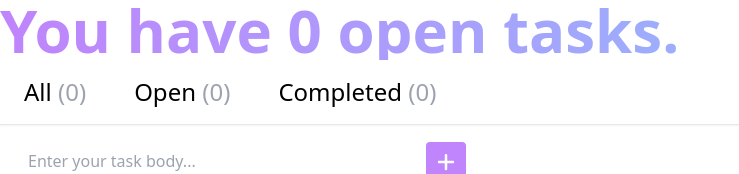
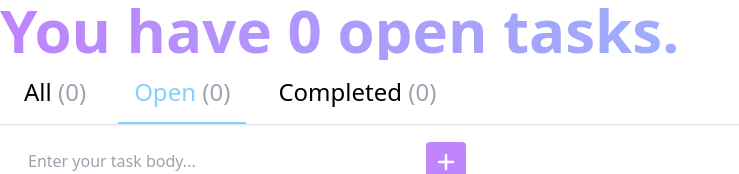
Before and after one commit to saraNasser4/ToDo-list, a React (Create React App) app: page / in a window 1280 px wide. Shown: the top 174 px of the page, without its empty margins (0-739 px from the left). Built offline with nearby package versions, Linux system fonts and the light colour scheme.

Commit message:
make the tabs component dynamic when you click on it open the right tab for you

```diff
--- a/src/App.js
+++ b/src/App.js
@@ -5,25 +5,22 @@ import TodoInput from "./components/TodoInput";
 import { useState } from "react";
 
 function App() {
-  // const todos =[
-    //   { input: 'Get the groceries!', complete: false},
-    //   { input: 'Learn how to web design', complete: false},
-    //   { input: 'Hello? Add your first todo!', complete: true},
-    // ]
-
   const [todos, SetTodos] = useState([]);
+  const [tabActive, setTabActive] =useState('Open')
 
   const handleAddTask = (newTask)=> {
     const newTodoList = [...todos, { input: newTask, complete: false}]
     SetTodos(newTodoList)
   }
 
+
+
   return (
     <>
       <Header todos={todos.length} />
-      <Tabs todos={todos} />
+      <Tabs tabActive={tabActive} setTabActive={setTabActive} todos={todos} />
       <TodoInput handleAddTask={handleAddTask}/>
-      <TodoList todos={todos} />
+      <TodoList tabActive={tabActive} todos={todos} />
     </>
   );
 }
--- a/src/components/Tabs.js
+++ b/src/components/Tabs.js
@@ -2,6 +2,9 @@ import React from 'react'
 
 function Tabs(props){
     const tabs= ['All', 'Open', 'Completed']
+    const handlerClick = (e)=> {
+
+    }
 
   return (
     <nav className='border-b border-gray-200 shadow-sm'>
@@ -11,10 +14,13 @@ function Tabs(props){
                 tab === 'Open' ?
                 props.todos.filter(val => !val.complete).length :
                 props.todos.filter(val => val.complete).length;
+
             return(
-                //dark:hover:border-b-sky-600
-                <button key={index} className={`p-4 mx-2 sm:text-xl lg:text-2xl font-medium hover:border-b-2  hover:border-b-sky-300 hover:pb-[14px] cursor-auto`}>
-                    <h4 className='hover:text-sky-300 !cursor-pointer duration-200'>{tab} <span className='text-gray-400'>({numOfTasks})</span></h4>
+                <button
+                    onClick={()=> props.setTabActive(tab)}
+                    key={index}
+                    className={`p-4 mx-2 sm:text-xl lg:text-2xl font-medium cursor-auto ${props.tabActive === tab ? 'border-b-2 border-b-sky-300 pb-[14px] text-sky-300' : ''}`}>
+                    <h4 className='!cursor-pointer duration-200'>{tab} <span className='text-gray-400'>({numOfTasks})</span></h4>
                 </button>
             )
         })}
--- a/src/components/TodoInput.js
+++ b/src/components/TodoInput.js
@@ -16,7 +16,11 @@ function TodoInput (props) {
           className='flex-1 px-3 py-2 border-gradient border-clip-padding outline-none caret-purple-500'
         />
         <button
-          onClick={()=> value ? props.handleAddTask(value) : null}
+          onClick={()=> {
+            if (!value) {return}
+            props.handleAddTask(value)
+            setValue('')
+          }}
           className='text-white p-[10px] rounded bg-purple-400 transition-all text-xl duration-150 hover:bg-purple-600'>
           <FaPlus />
         </button>
--- a/src/components/TodoList.js
+++ b/src/components/TodoList.js
@@ -2,13 +2,14 @@ import React from 'react'
 import TodoCard from './TodoCard';
 
 function TodoList (props) {
-  const tab = 'All'
+  const tab = props.tabActive;
   const filterTodosList = tab === 'All' ?
-      props.todos :
-      tab === 'Comleted' ?
-      props.todos.filter(val => val.complete) :
-      props.todos.filter(val => !val.complete);
+    props.todos :
+    tab === 'Completed' ?
+    props.todos.filter(val => val.complete) :
+    props.todos.filter(val => !val.complete)
 
+      console.log(filterTodosList)
 
   return (
     <>
```
